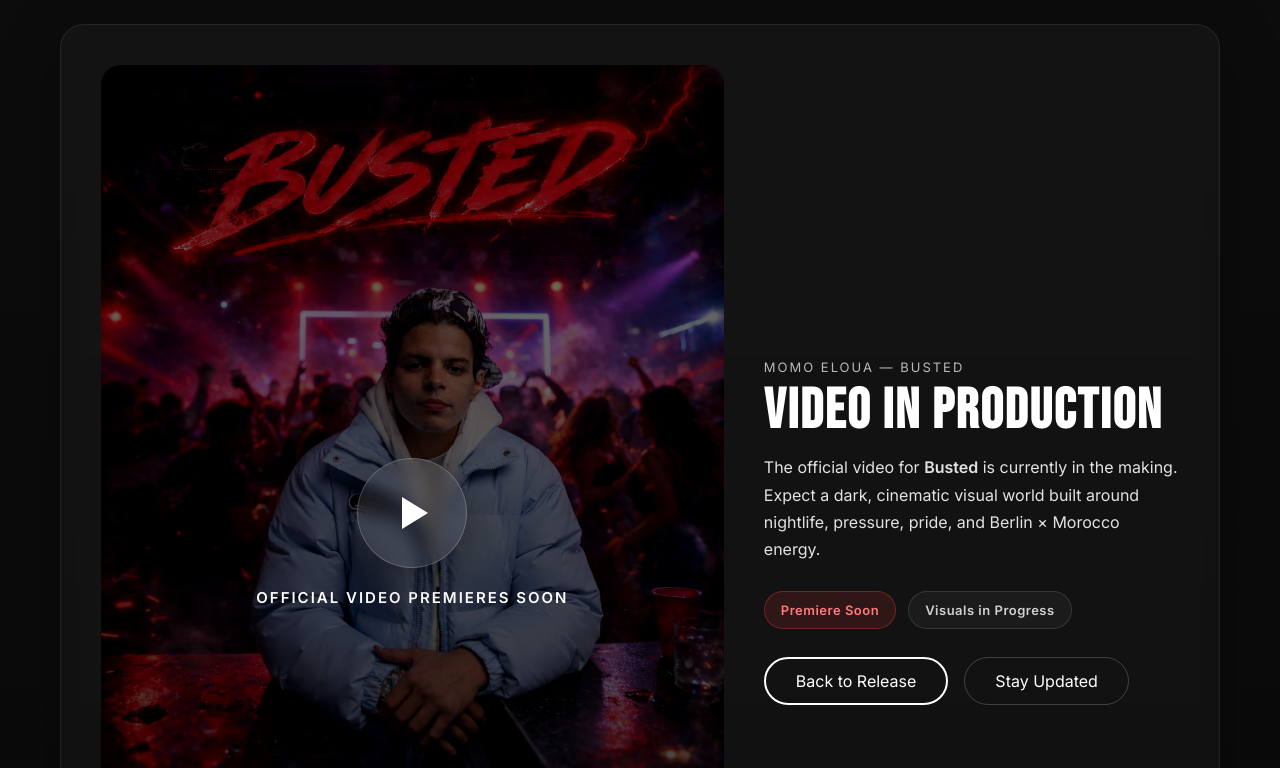
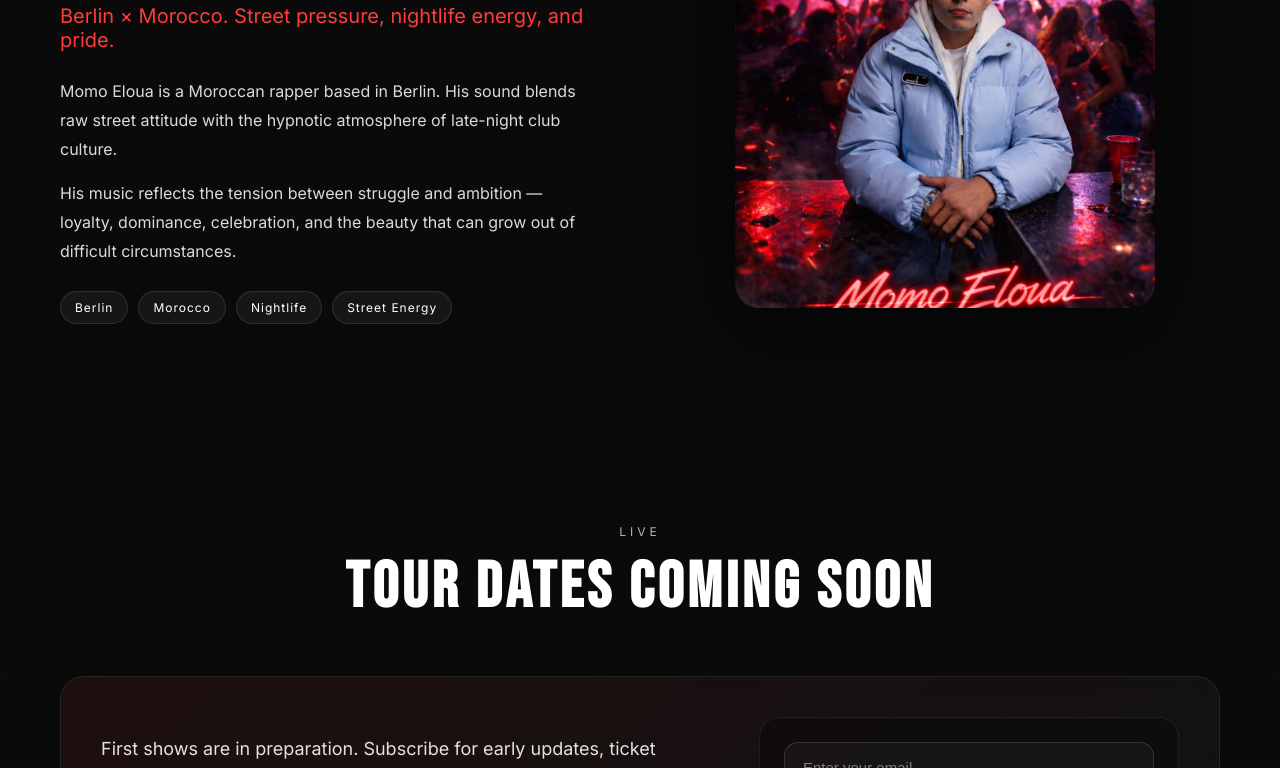
Before and after one commit to dudekowsky/momoeloua, a plain HTML site: page index.html in a window 1280 px wide. Shown: the part 2032-2800 px from the top of the page. Drawn offline with Linux system fonts and the light colour scheme.

Commit message:
remove video

```diff
--- a/index.html
+++ b/index.html
@@ -131,7 +131,7 @@
 </section>
 
 <!-- VIDEO -->
-<section id="video" class="video-section">
+<!-- <section id="video" class="video-section">
 
   <div class="container">
 
@@ -177,7 +177,7 @@
 
   </div>
 
-</section>
+</section> -->
 
 <!-- ABOUT -->
 <section class="about">
```
